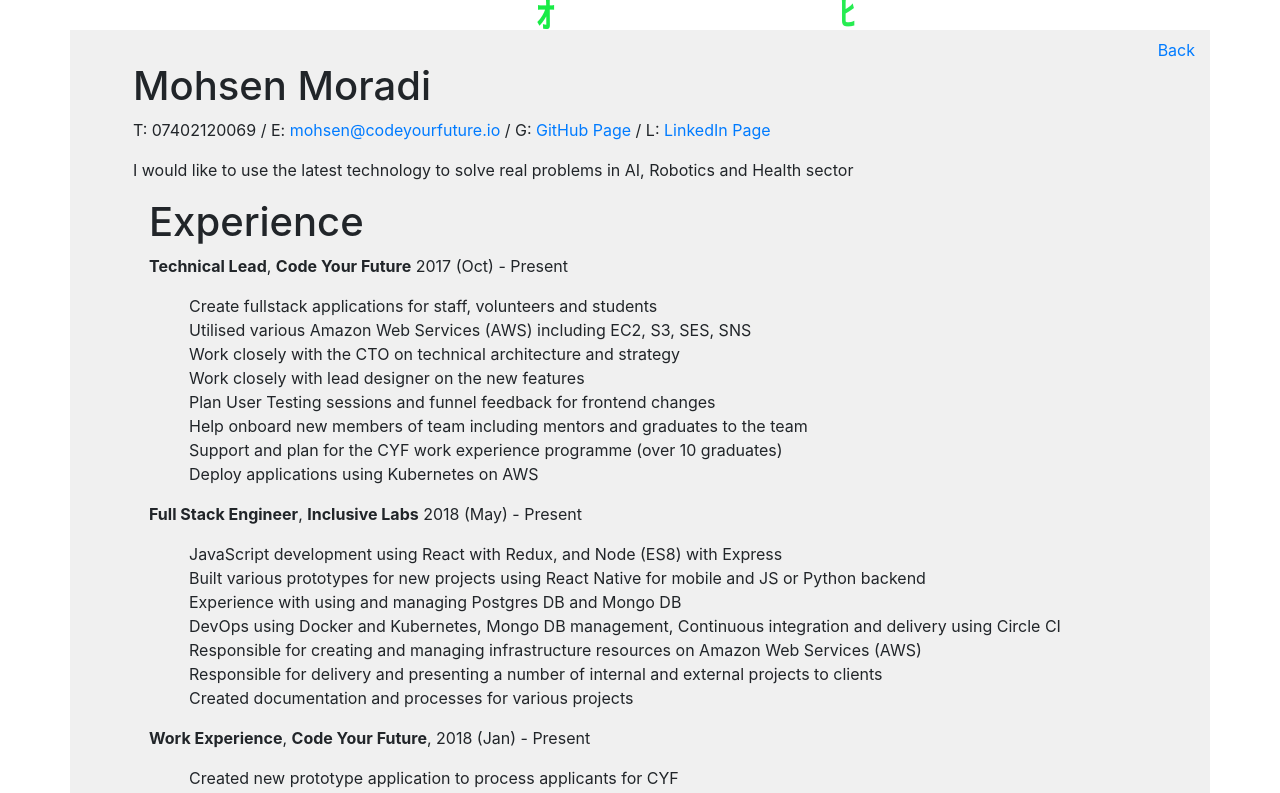
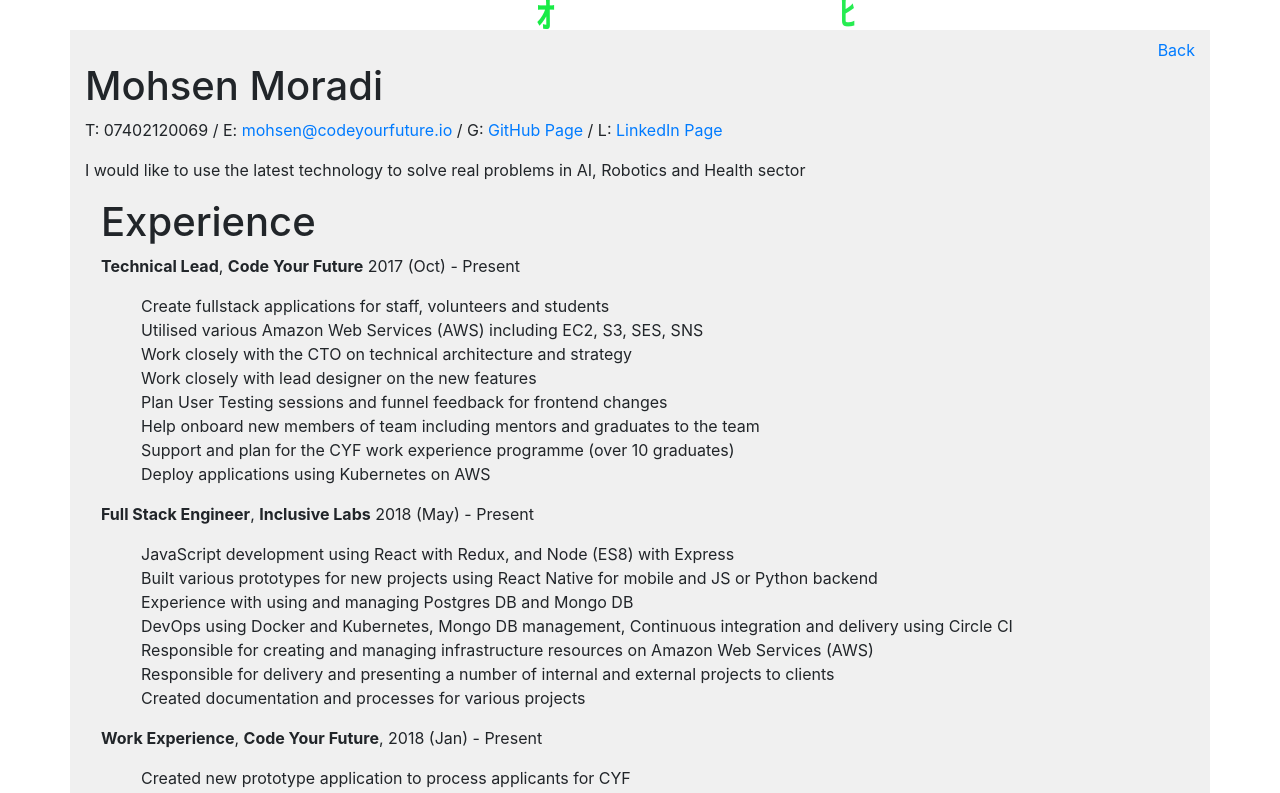
Before and after one commit to Wolfjawan/portfolios, a React (Create React App) app: page /resume in a window 1280 px wide. Shown: the top 793 px of the page. Built offline with nearby package versions, Linux system fonts and the light colour scheme.

Commit message:
fix style for firefox

```diff
--- a/src/Components/Matrix/index.css
+++ b/src/Components/Matrix/index.css
@@ -16,6 +16,7 @@
   text-orientation: upright;
   transform: translatey(-100%);
   animation: matrix linear 100s infinite;
+  display: inline-table;
 }
 
 @keyframes matrix {
--- a/src/Screens/Resume.js
+++ b/src/Screens/Resume.js
@@ -16,7 +16,7 @@
           Back
         </Link>
       </div>
-      <div className="markdown-body entry-content pl-5 pr-5">
+      <div className="markdown-body entry-content">
         <h1>Mohsen Moradi</h1>
         <p>
           T: 07402120069 / E:{" "}
```
